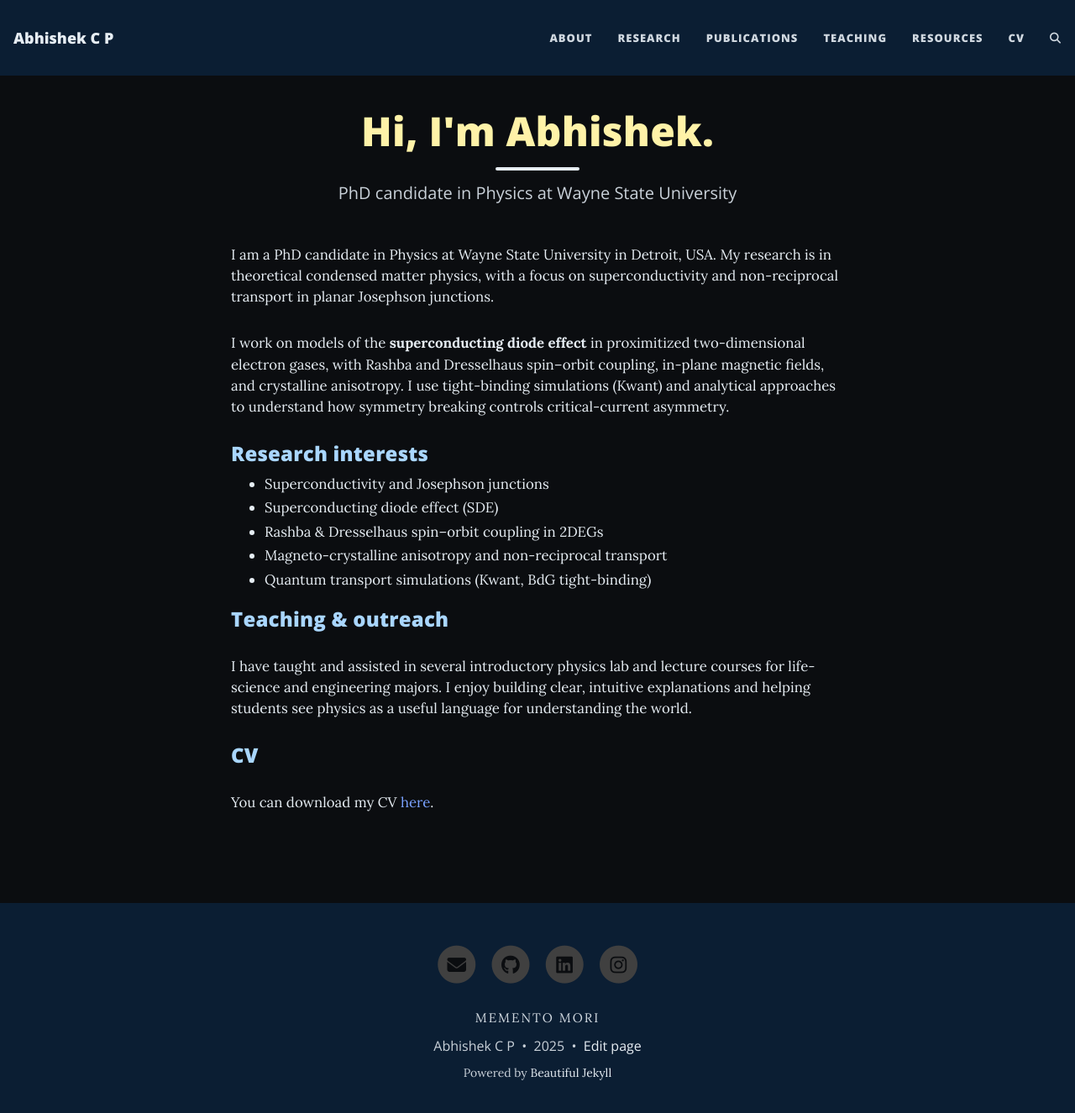
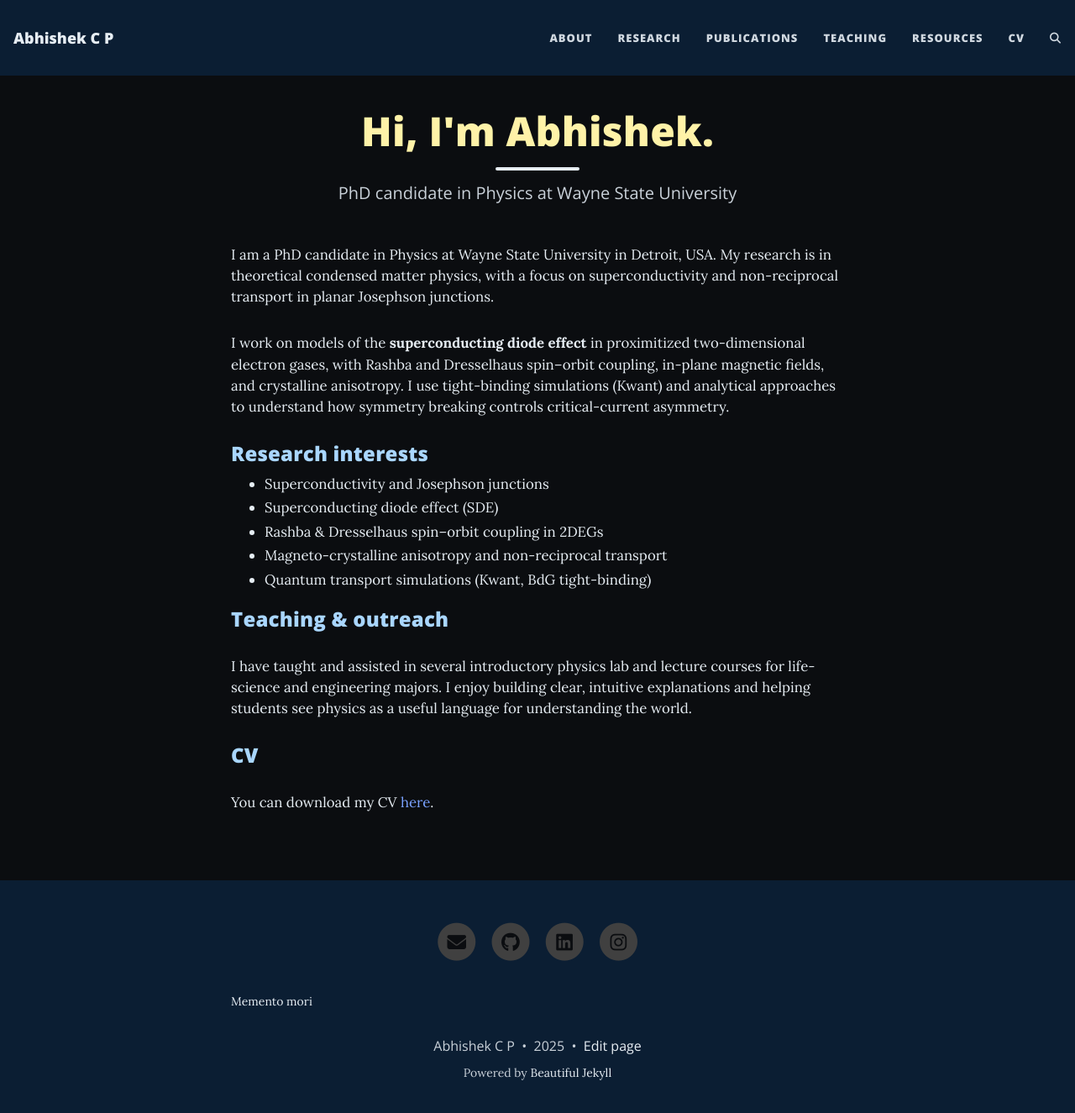
Before and after one commit to abhishek-c-p/abhishek-c-p.github.io, a Jekyll site: the page built from index.html, in a window 1280 px wide and 1338 px high. Shown: the top 1325 px of the window at 84% size. Built offline with Jekyll 4.4.1, drawn with Linux system fonts in a browser that asks for light colours; the list of posts is cut into pages by our own code; comment, search, counter and statistics services are not loaded.

Commit message:
Update custom.css

```diff
--- a/assets/css/custom.css
+++ b/assets/css/custom.css
@@ -247,15 +247,3 @@ footer * {
     grid-template-columns: 1fr;
   }
 }
-
-
-/* Footer quote styling */
-.footer-quote {
-  margin: 1.2rem 0 0.6rem;
-  text-align: center;
-  font-size: 0.95rem;
-  letter-spacing: 2px;
-  text-transform: uppercase;
-  color: #c9d1d9;          /* soft readable gray */
-  opacity: 0.9;
-}
```
